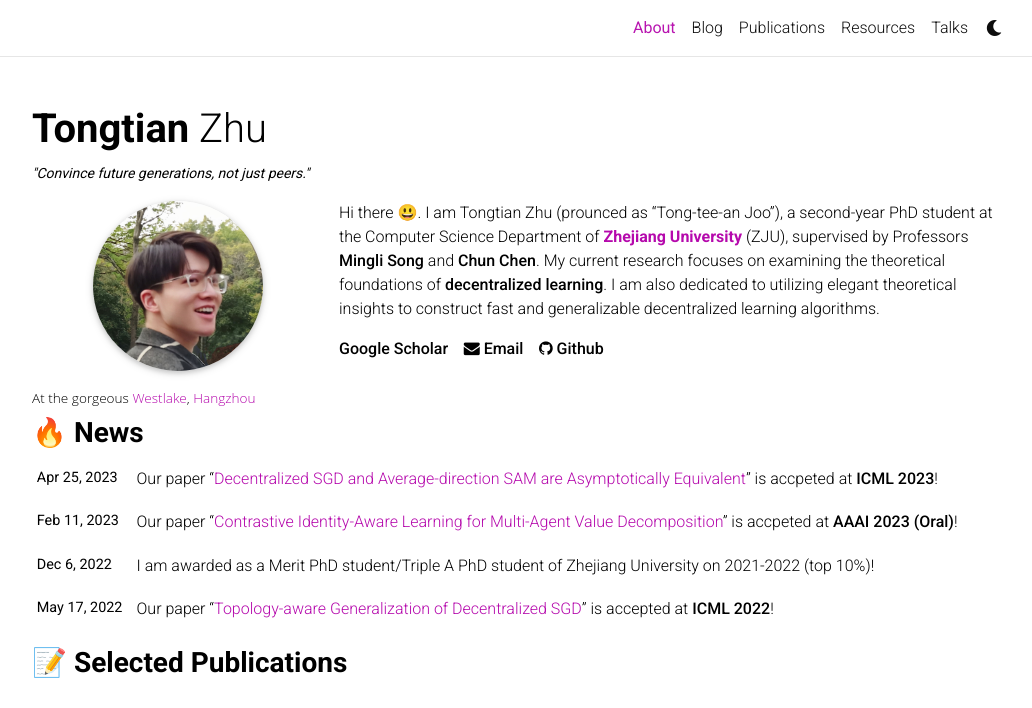
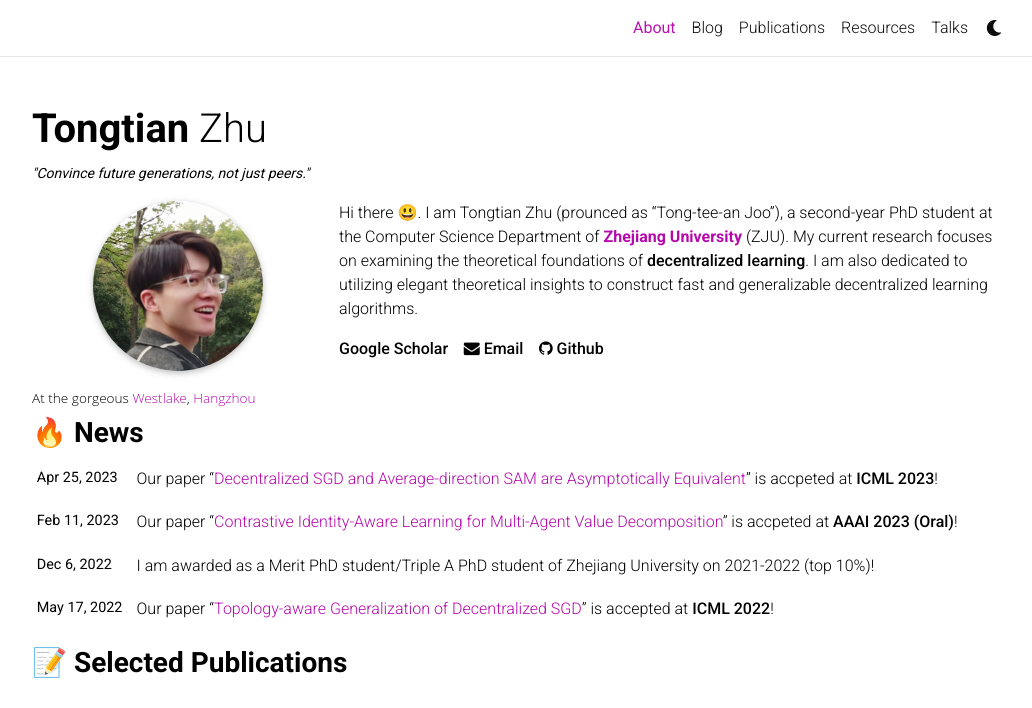
Before and after one commit to Raiden-Zhu/Raiden-Zhu.github.io, a Jekyll site: the page built from _pages/about.md, in a window 1280 px wide and 1208 px high, cut to the strip 0-708 px from the top of the window. Shown: the whole strip, without its empty margins (123-1155 px from the left). Built offline with Jekyll 4.4.1, drawn with Linux system fonts in a browser that asks for light colours; full-size pictures stand in for the smaller copies a plugin makes; comment, search, counter and statistics services are not loaded; a style sheet for code colours, icons or effects is not loaded.

Commit message:
Update about.md

```diff
--- a/_pages/about.md
+++ b/_pages/about.md
@@ -18,8 +18,8 @@
 social: true  # includes social icons at the bottom of the page
 ---
 
-Hi there 😃. I am Tongtian Zhu (prounced as "Tong-tee-an Joo"), a second-year PhD student at the Computer Science Department of [<span style="font-weight: bold; color: #B509AC;">Zhejiang University</span>](https://www.zju.edu.cn/english/) (ZJU), supervised by Professors [**Mingli Song**](https://person.zju.edu.cn/en/msong) and [**Chun Chen**](https://person.zju.edu.cn/en/0082004).
-<!-- I earned my B.S. degree in Mathematical Science from CUMTB, as well as my B.Econ. degree in Economics (double degree) from [<span style="font-weight: bold; color: #B509AC;">Peking University</span>](https://english.pku.edu.cn/) (PKU) in 2021.
+Hi there 😃. I am Tongtian Zhu (prounced as "Tong-tee-an Joo"), a second-year PhD student at the Computer Science Department of [<span style="font-weight: bold; color: #B509AC;">Zhejiang University</span>](https://www.zju.edu.cn/english/) (ZJU).
+<!-- supervised by Professors [**Mingli Song**](https://person.zju.edu.cn/en/msong) and [**Chun Chen**](https://person.zju.edu.cn/en/0082004). I earned my B.S. degree in Mathematical Science from CUMTB, as well as my B.Econ. degree in Economics (double degree) from [<span style="font-weight: bold; color: #B509AC;">Peking University</span>](https://english.pku.edu.cn/) (PKU) in 2021.
 <!-- In the same year, I joined [<span style="font-weight: bold; color: #B509AC;">JD Explore Academy</span>](https://corporate.jd.com/) (JDE) as a a research intern, where I focused on the generalization theory of decentralized learning,  mentored by Professors [**Fengxiang He**](https://fengxianghe.github.io/) and [**Dacheng Tao**](https://www.sydney.edu.au/engineering/about/our-people/academic-staff/dacheng-tao.html). -->
 My current research focuses on examining the theoretical foundations of **decentralized learning**. I am also dedicated to utilizing elegant theoretical insights to construct fast and generalizable decentralized learning algorithms.
 
```
